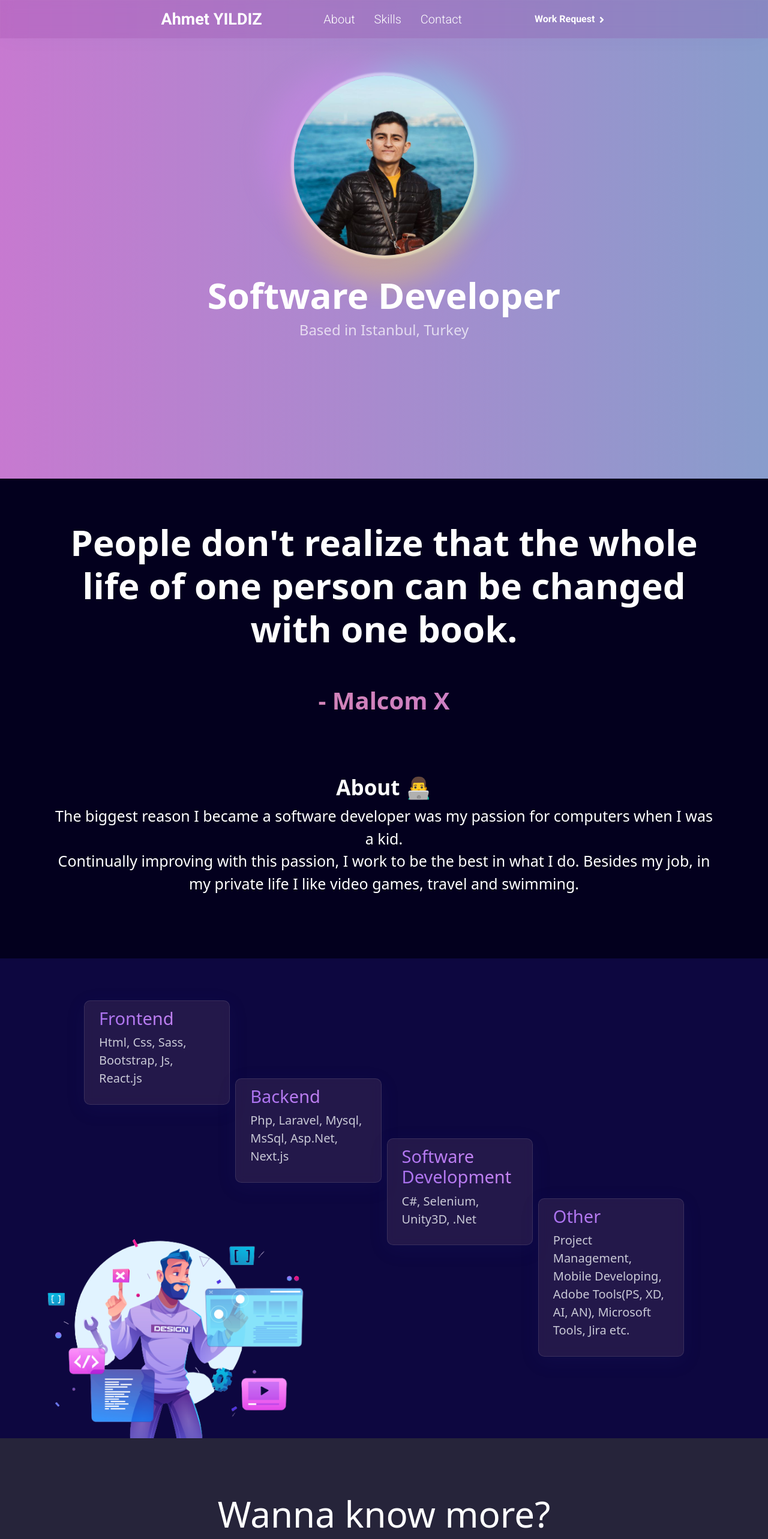
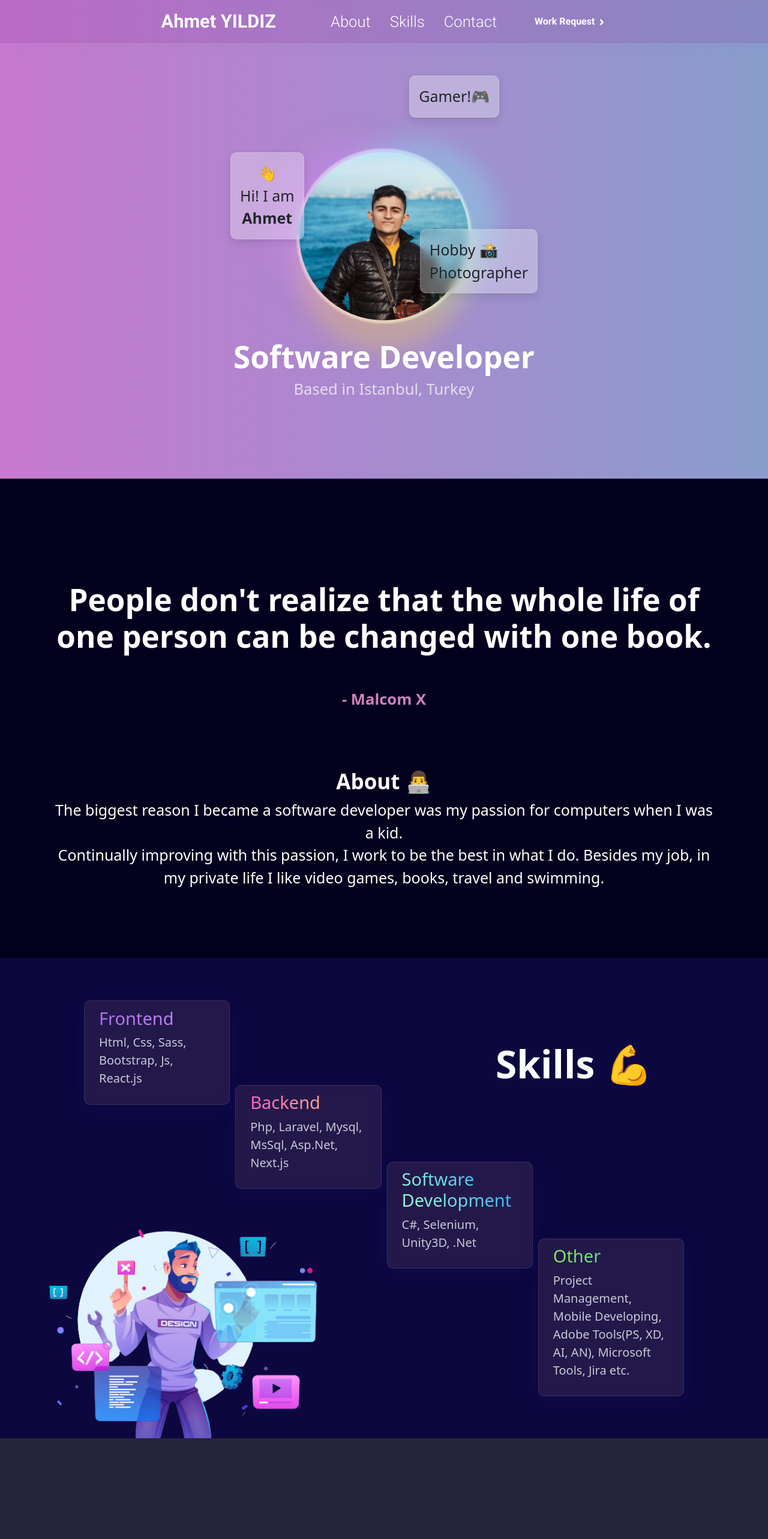
Before and after one commit to phosimurg/my-portfolio-website, a React (Create React App) app: page / in a window 1280 px wide. Shown: the top 2566 px of the page at 60% size. Built offline with nearby package versions, Linux system fonts and the light colour scheme.

Commit message:
1080p responsive fixed

```diff
--- a/src/components/DescCard/DescCard.scss
+++ b/src/components/DescCard/DescCard.scss
@@ -8,7 +8,7 @@
   border: 1px solid rgba(255, 255, 255, 0.1);
   padding: 0.7rem 1.5rem;
 
-  .my-card-title {
+  .my-card-title-purple {
     font-size: 29px;
     background-color: #f3ec78;
     background: linear-gradient(
@@ -22,6 +22,36 @@
     height: fit-content;
   }
 
+  .my-card-title-yellow {
+    font-size: 29px;
+    background-color: #f3ec78;
+    background: linear-gradient(
+                    120deg,
+                    #ff5acd,
+                    #fbda61
+    ); /* Chrome 10-25, Safari 5.1-6 */
+    -webkit-background-clip: text;
+    -webkit-text-fill-color: transparent;
+    height: fit-content;
+  }
+
+  .my-card-title-blue {
+    font-size: 29px;
+    background: linear-gradient(45deg, #a6ffcb, #1fa2ff);
+    -webkit-background-clip: text;
+    -webkit-text-fill-color: transparent;
+    height: fit-content;
+  }
+
+  .my-card-title-green {
+    font-size: 29px;
+    background: linear-gradient(120deg, #9be15d, #00e3ae);
+    -webkit-background-clip: text;
+    -webkit-text-fill-color: transparent;
+    height: fit-content;
+
+  }
+
   .my-card-subtitle {
     font-weight: 500;
     color: #f2f6f9;
--- a/src/components/DescCard/index.js
+++ b/src/components/DescCard/index.js
@@ -1,9 +1,22 @@
 import React from 'react';
 import './DescCard.scss'
 
+const selectedColor = (color) => {
+    if (color === 'purple')
+        return 'my-card-title-purple'
+    else if (color === 'yellow')
+        return 'my-card-title-yellow'
+    else if (color === 'blue')
+        return 'my-card-title-blue'
+    else if (color === 'green')
+        return 'my-card-title-green'
+    else
+        return 'my-card-title-purple'
+}
+
 const DescCard = (props) => {
     return <div className={"desc-card-main"}>
-        <h3 className={"my-card-title"}>{props.title}</h3>
+        <h3 className={selectedColor(props.titleColor)}>{props.title}</h3>
         <p className={"my-card-subtitle"}>{props.subtitle}</p>
     </div>;
 };
--- a/src/components/Header/Header.scss
+++ b/src/components/Header/Header.scss
@@ -21,7 +21,7 @@
 
     .navbar-title {
       color: #ffffff;
-      font-size: 27px;
+      font-size: 2.4vw;
     }
 
     .navbar-item-container {
@@ -36,7 +36,7 @@
         .navbar-list-item {
 
           .navbar-link {
-            font-size: 20px;
+            font-size: 2vw;
             font-weight: normal;
             color: #ffffff !important;
             text-decoration: none;
--- a/src/components/Header/index.js
+++ b/src/components/Header/index.js
@@ -16,19 +16,19 @@ const Header = () => {
             <div className="collapse navbar-collapse navbar-item-container" id="navbarNav">
                 <ul className=" navbar-list">
                     <li className="nav-item navbar-list-item">
-                        <a className="nav-link navbar-link" href="#">About</a>
+                        <a className="nav-link navbar-link" href="#about">About</a>
                     </li>
                     <li className="nav-item navbar-list-item">
-                        <a className="nav-link navbar-link" href="#">Skills</a>
+                        <a className="nav-link navbar-link" href="#skills">Skills</a>
                     </li>
                     <li className="nav-item navbar-list-item">
-                        <a className="nav-link navbar-link" href="#">Contact</a>
+                        <a className="nav-link navbar-link" href="#contact">Contact</a>
                     </li>
                 </ul>
             </div>
 
             <div className={"work-request-area"}>
-                <a className={"work-request-link"} href="">Work Request</a> <span
+                <a className={"work-request-link"} href="#contact">Work Request</a> <span
                 className={"right-arrow"}><FaAngleRight color={'#ffffff'}/></span>
             </div>
         </div>
--- a/src/pages/home/App.js
+++ b/src/pages/home/App.js
@@ -10,12 +10,26 @@ function App() {
     return (
         <div className="App">
 
-            <div className={"welcome-container"}>
+            {/*Welcome Area*/}
+            <div className={"welcome-container"} id={'welcome'}>
 
                 <div className={"header-container"}>
                     <Header/>
                 </div>
 
+                <div className={"info-cards first-info"}>
+                    👋 <br/> Hi! I am <br/> <b> Ahmet</b>
+                </div>
+
+                <div className={"info-cards second-info"}>
+                    Hobby {'  '}📸<br/>Photographer
+                </div>
+
+                <div className={"info-cards third-info"}>
+                    Gamer!🎮
+                </div>
+
+                <div className={'welcome-in'}>
                     <div className={"head-img-container container-fluid"}>
                         <img src="/assets/my-photo.jpeg" className={"img-fluid head-img"} alt="my-photo"/>
                     </div>
@@ -23,9 +37,13 @@ function App() {
                         <h1 className={"head-title"}>Software Developer</h1>
                         <h4 className={"head-subtitle"}>Based in Istanbul, Turkey</h4>
                     </div>
+                </div>
 
             </div>
-            <div className={"about-container container-fluid"}>
+
+            {/*About Area*/}
+            <div className={"about-container container-fluid"} id={'about'}>
+                <div className={"about-in"}>
                     <div className={"nice-word-sec container"}>
                         <h1 className={"nice-word-title"}>People don't realize that the whole life of one person can be
                             changed with one book.</h1>
@@ -35,13 +53,18 @@ function App() {
                     <div className={"about-sec container"}>
                         <h3 className={"about-title"}>About 👨‍💻</h3>
                         <p className={"about-text"}>The biggest reason I became a software developer was my passion for
-                        computers when I was a kid. <br/> Continually improving with this passion, I work to be the best
+                            computers when I was a kid. <br/> Continually improving with this passion, I work to be the
+                            best
                             in
-                        what I do. Besides my job, in my private life I like video games, travel and swimming.</p>
+                            what I do. Besides my job, in my private life I like video games, books, travel and
+                            swimming.
+                        </p>
+                    </div>
                 </div>
             </div>
 
-            <div className={"skills-container container-fluid"}>
+            {/*Skills Area*/}
+            <div className={"skills-container container-fluid"} id={'skills'}>
                 <div className={"card-sec container"}>
 
                     <div className={"frontend-card"}>
@@ -49,15 +72,17 @@ function App() {
                     </div>
 
                     <div className={"backend-card"}>
-                        <DescCard title={'Backend'} subtitle={'Php, Laravel, Mysql, MsSql, Asp.Net, Next.js'}/>
+                        <DescCard title={'Backend'} titleColor={'yellow'}
+                                  subtitle={'Php, Laravel, Mysql, MsSql, Asp.Net, Next.js'}/>
                     </div>
 
                     <div className={"software-card"}>
-                        <DescCard title={'Software Development'} subtitle={'C#, Selenium, Unity3D, .Net'}/>
+                        <DescCard title={'Software Development'} titleColor={'blue'}
+                                  subtitle={'C#, Selenium, Unity3D, .Net'}/>
                     </div>
 
                     <div className={"other-card"}>
-                        <DescCard title={'Other'}
+                        <DescCard title={'Other'} titleColor={'green'}
                                   subtitle={'Project Management, Mobile Developing, Adobe Tools(PS, XD, AI, AN), Microsoft Tools, Jira etc.'}/>
                     </div>
 
@@ -65,9 +90,15 @@ function App() {
                 <div className={"emoji-sec"}>
                     <img className={"emoji-img img-fluid"} src={Soft} alt="soft"/>
                 </div>
+
+                <div className={"skill-title"}>
+                    Skills 💪
+                </div>
             </div>
 
-            <div className={"contact-container container-fluid"}>
+            {/*Contact Area*/}
+            <div className={"contact-container container-fluid"} id={'contact'}>
+                <div className={'contact-in'}>
                     <h1 className={"contact-title"}>Wanna know more? </h1>
                     <h1 className={"contact-title-second"}>Visit my Social Links</h1>
                     <div className={"social-links container"}>
@@ -86,6 +117,12 @@ function App() {
                     </div>
                 </div>
             </div>
+
+            {/*Footer Area*/}
+            <div className={"footer-container"}>
+                ©2022 Ahmet YILDIZ
+            </div>
+        </div>
     );
 }
 
--- a/src/pages/home/App.scss
+++ b/src/pages/home/App.scss
@@ -7,6 +7,21 @@
   }
   100% {
     background-position: 0% 50%;
+  }
+}
+
+@keyframes float {
+  0% {
+    box-shadow: 0 5px 15px 0px rgba(0, 0, 0, 0.11);
+    transform: translatey(0px);
+  }
+  50% {
+    box-shadow: 0 25px 15px 0px rgba(0, 0, 0, 0.041);
+    transform: translatey(-10px);
+  }
+  100% {
+    box-shadow: 0 5px 15px 0px rgba(0, 0, 0, 0.137);
+    transform: translatey(0px);
   }
 }
 
@@ -28,6 +43,10 @@
     padding: 0;
     background-size: 400% 400%;
     height: fit-content;
+    position: relative;
+    display: flex;
+    align-items: center;
+    justify-content: center;
 
     .head-img-container {
       margin: auto;
@@ -36,8 +55,7 @@
       justify-content: center;
 
       .head-img {
-
-        width: 300px;
+        width: 22vw;
         margin-top: 8rem !important;
         border-radius: 100%;
         -moz-border-radius: 50%;
@@ -57,21 +75,62 @@
 
       .head-title {
         color: #ffffff;
-        font-size: 60px;
+        font-size: 4vw;
         font-weight: 700;
       }
 
       .head-subtitle {
         color: #ffffff;
+        font-size: 2vw;
         font-weight: 500;
         opacity: 0.7;
       }
+    }
+
+    .info-cards {
+      position: absolute;
+      padding: 15px;
+      border-radius: 10px;
+      max-width: 300px;
+      color: #212529;
+      font-weight: 400;
+
+      font-size: 25px;
+      background: rgba(255, 255, 255, 0.3);
+      box-shadow: 0 8px 32px 0 rgba(31, 38, 135, 0.123);
+      backdrop-filter: blur(7px);
+      -webkit-backdrop-filter: blur(7px);
+      border: 1px solid rgba(255, 255, 255, 0.18);
+      animation: float 3s ease-in-out infinite;
+    }
+
+    .first-info {
+      left: 30vw;
+      top: 20vw;
+      text-align: center;
+    }
+
+    .second-info {
+      right: 30vw;
+      top:30vw;
+    }
+
+    .third-info {
+      right: 35vw;
+      top: 10vw;
     }
   }
 
   .about-container {
     min-height: 100vh;
     background-color: #03001e;
+    display: flex;
+    align-items: center;
+    justify-content: center;
+
+    .about-in{
+
+    }
 
     .nice-word-sec {
       text-align: center;
@@ -80,12 +139,12 @@
       .nice-word-title {
         color: #ffffff;
         font-weight: 700;
-        font-size: 60px;
+        font-size: 4vw;
       }
 
       .nice-word-subtitle {
         margin-top: 60px;
-        font-size: 40px;
+        font-size: 2vw;
         background-color: #f3ec78;
         background: linear-gradient(90deg, #feac5e, #c779d0, #4bc0c8);
         background-size: 400% 400%;
@@ -131,17 +190,17 @@
       }
 
       .backend-card {
-        margin-top: 130px;
+        margin-top: 11vw;
         margin-left: 9px;
       }
 
       .software-card {
-        margin-top: 230px;
+        margin-top: 21vw;
         margin-left: 9px;
       }
 
       .other-card {
-        margin-top: 330px;
+        margin-top: 31vw;
         margin-left: 9px;
       }
 
@@ -152,10 +211,19 @@
       left: 20px;
       bottom: 0;
 
-      .emoji-img{
-        max-width: 550px;
-        max-height: 550px;
+      .emoji-img {
+        width: 45vw;
+        height: 30vw;
       }
+    }
+
+    .skill-title{
+      position: absolute;
+      right: 15vw;
+      top: 10vw;
+      color: #ffffff;
+      font-size: 5vw;
+      font-weight: 800;
     }
   }
 
@@ -163,17 +231,20 @@
     min-height: 100vh;
     background-color: #26243A;
     text-align: center;
+    display: flex;
+    align-items: center;
+    justify-content: center;
 
     .contact-title {
-      font-size: 60px;
+      font-size: 5vw;
       font-weight: 300;
-      padding-top: 90px;
+      padding-top: 30px;
       color: #ffffff;
     }
 
     .contact-title-second {
       padding-top: 20px;
-      font-size: 60px;
+      font-size: 5vw;
       background-color: #f3ec78;
       background: linear-gradient(90deg, #feac5e, #c779d0, #4bc0c8);
       background-size: 400% 400%;
@@ -191,11 +262,11 @@
       align-items: center;
       max-width: 500px;
 
-      .soc-icon{
+      .soc-icon {
         transition: 0.3s;
         color: #ffffff;
 
-        &:hover{
+        &:hover {
           transition: 0.2s;
         }
       }
@@ -203,8 +274,8 @@
 
       .insta-link {
 
-        .ins-ico{
-          &:hover{
+        .ins-ico {
+          &:hover {
             color: #f0512e;
           }
         }
@@ -213,8 +284,8 @@
 
       .in-link {
 
-        .in-ico{
-          &:hover{
+        .in-ico {
+          &:hover {
             color: #0B65C2;
           }
         }
@@ -223,8 +294,8 @@
 
       .git-link {
 
-        .git-ico{
-          &:hover{
+        .git-ico {
+          &:hover {
             color: black;
           }
         }
@@ -238,4 +309,13 @@
       font-weight: 200;
     }
   }
+
+  .footer-container {
+    text-align: center;
+    background-color: #000000;
+    padding-top: 10px;
+    padding-bottom: 10px;
+    color: #ffffff;
+
+  }
 }
```
Lines whose indentation alone changed are shown as unchanged.
